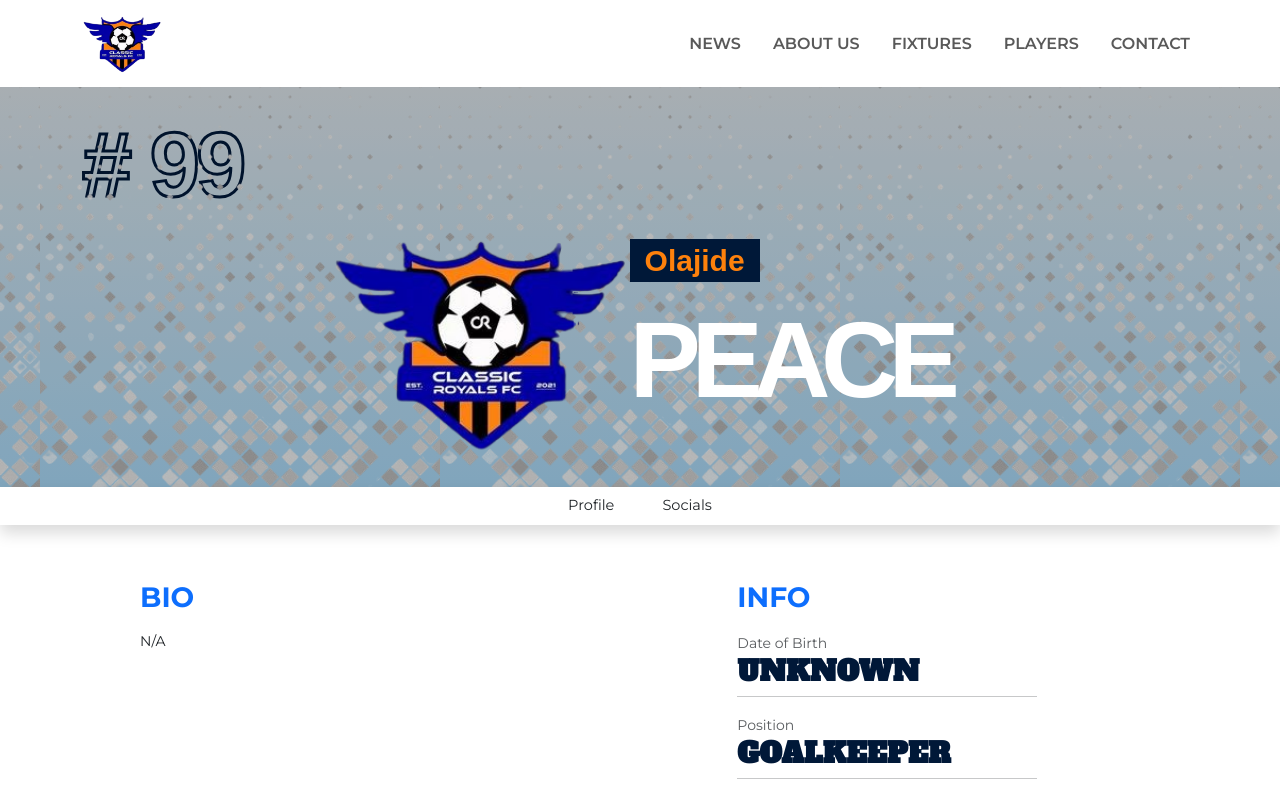
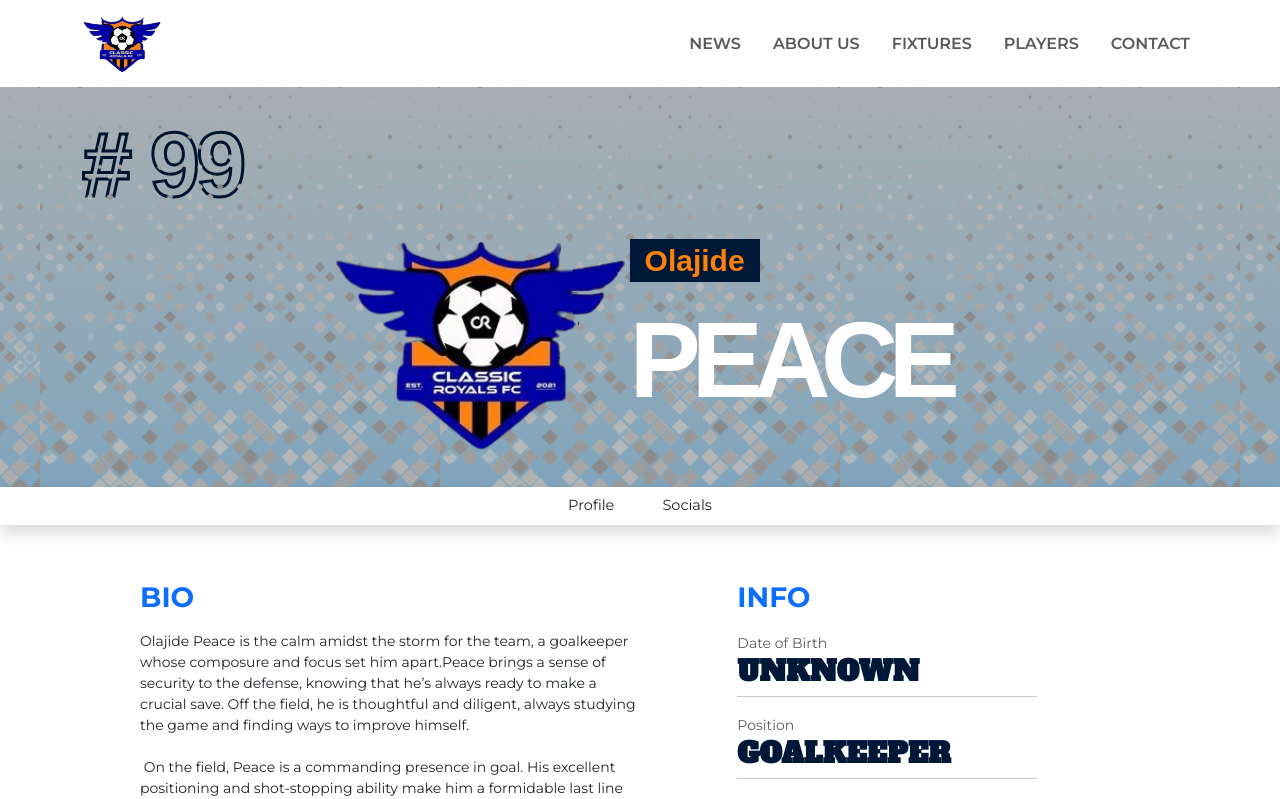
Before and after one commit to Olawoyin1/CRFA, a React (Create React App) app: page /players/1 in a window 1280 px wide. Shown: the top 799 px of the page. Built offline with nearby package versions, Linux system fonts and the light colour scheme.

Commit message:
Added bio to the 3 Goalkeepers

```diff
--- a/src/Data/PlayerData.js
+++ b/src/Data/PlayerData.js
@@ -8,7 +8,7 @@ const CRFAPlayers = [
     image: "",
     position: "goalkeeper",
     joined : "2022",
-    bio : "N/A"
+    bio : "Olajide Peace is the calm amidst the storm for the team, a goalkeeper whose composure and focus set him apart.Peace brings a sense of security to the defense, knowing that he’s always ready to make a crucial save. Off the field, he is thoughtful and diligent, always studying the game and finding ways to improve himself.\n\n On the field, Peace is a commanding presence in goal. His excellent positioning and shot-stopping ability make him a formidable last line of defense. He has a keen sense for reading the game, which allows him to make timely interceptions and crucial saves when it matters the most. His reflexes are lightning-fast, often pulling off seemingly impossible saves to keep his team in the game. Beyond his physical abilities, Peace is also an adept communicator—he constantly directs the defense, ensuring everyone is in the right place. His leadership and reliability between the sticks make him an invaluable asset to the team, inspiring confidence in every player on the pitch."
   },
   {
     id: '2',
@@ -19,7 +19,7 @@ const CRFAPlayers = [
     image: "",
     position: "goalkeeper",
     joined : "2023",
-    bio : "N/A"
+    bio : "Oyedele Temitayo is the heart and soul of the team's goalkeeping unit, known for his passionate approach to the game and his relentless work ethic. He’s a vocal leader, someone who doesn’t shy away from motivating his teammates, whether they’re in training or facing a tough opponent.\n\n On the field, Temitayo is a fearless goalkeeper, never hesitating to put his body on the line to make a save. His athleticism is remarkable—he moves across the goal effortlessly, diving to make crucial stops and displaying an incredible reaction speed that keeps attackers at bay. He’s also known for his bravery in one-on-one situations, rushing out to close down angles and deny strikers. Temitayo’s commanding presence and vocal encouragement are vital in keeping the defensive line organized, and his quick decision-making helps initiate counterattacks, turning defense into offense. His dedication to improving his game, coupled with his natural leadership, makes him a crucial figure on and off the pitch."
   },
   {
     id: '3',
@@ -31,7 +31,7 @@ const CRFAPlayers = [
     image_dp: "./Images/Players/adufe2.png",
     position: "goalkeeper",
     joined : "2020",
-    bio : "N/A"
+    bio : "Adufe Snow is the youngest of the goalkeeping squad but already shows maturity beyond his years. With a quiet confidence and a burning desire to keep improving, Snow is always the first to arrive at training and the last to leave. He is constantly working on his craft, whether it’s honing his distribution skills or practicing reflex saves. Off the field, \n\n On the field, Snow has proven himself to be a dependable goalkeeper with excellent reflexes and solid ball-handling skills. He reads the game well, allowing him to make crucial saves that belie his young age. He’s particularly strong in shot-stopping, with a natural instinct for diving in the right direction at the right time. Snow is also comfortable with the ball at his feet, capable of starting plays from the back with accurate passing. His potential is undeniable, and with every game, Snow gains more confidence and experience, steadily establishing himself as a reliable option for the team. His determination to succeed, combined with his willingness to learn, points towards a bright future between the posts."
   },
   {
     id: '4',
```
